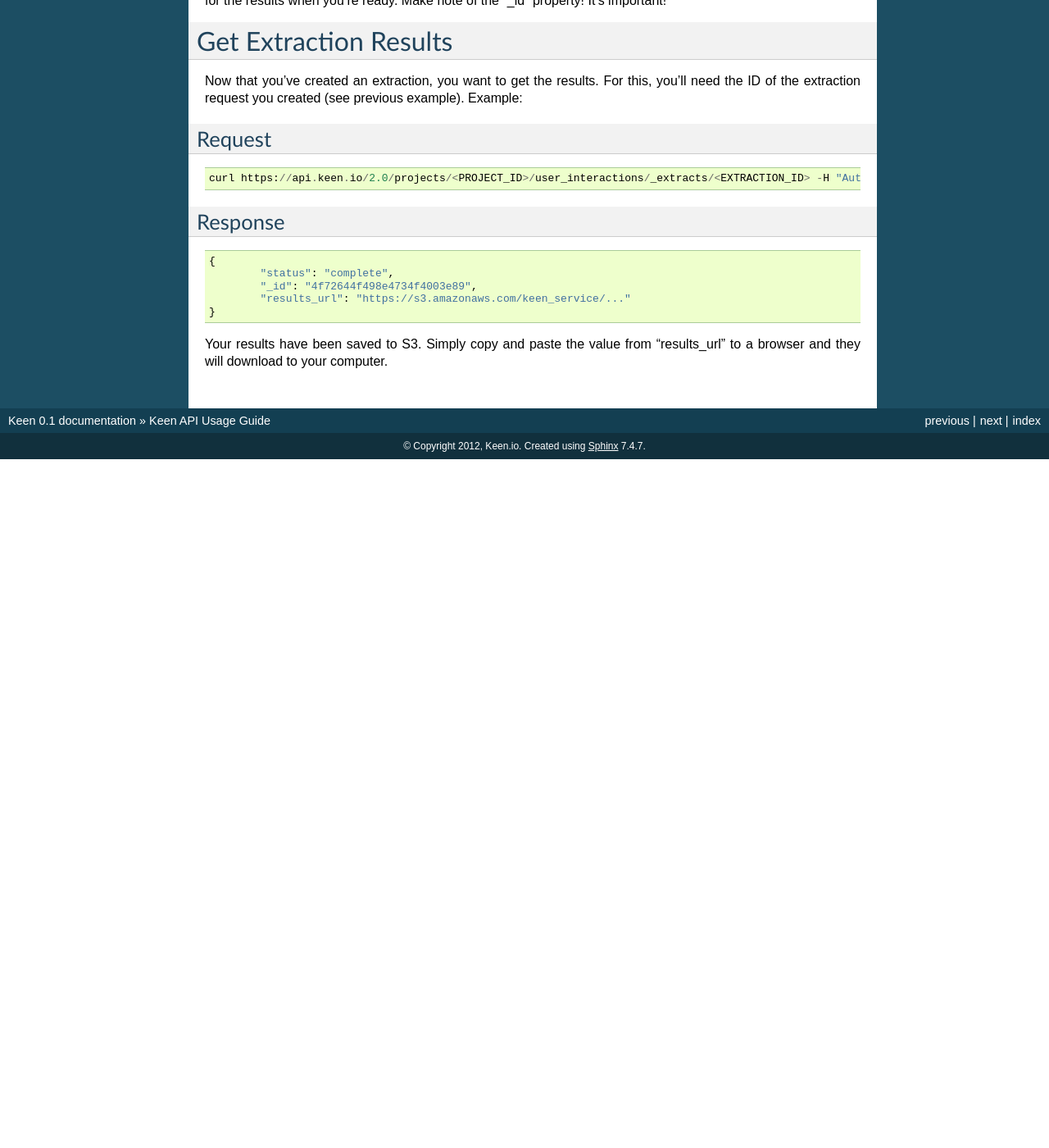
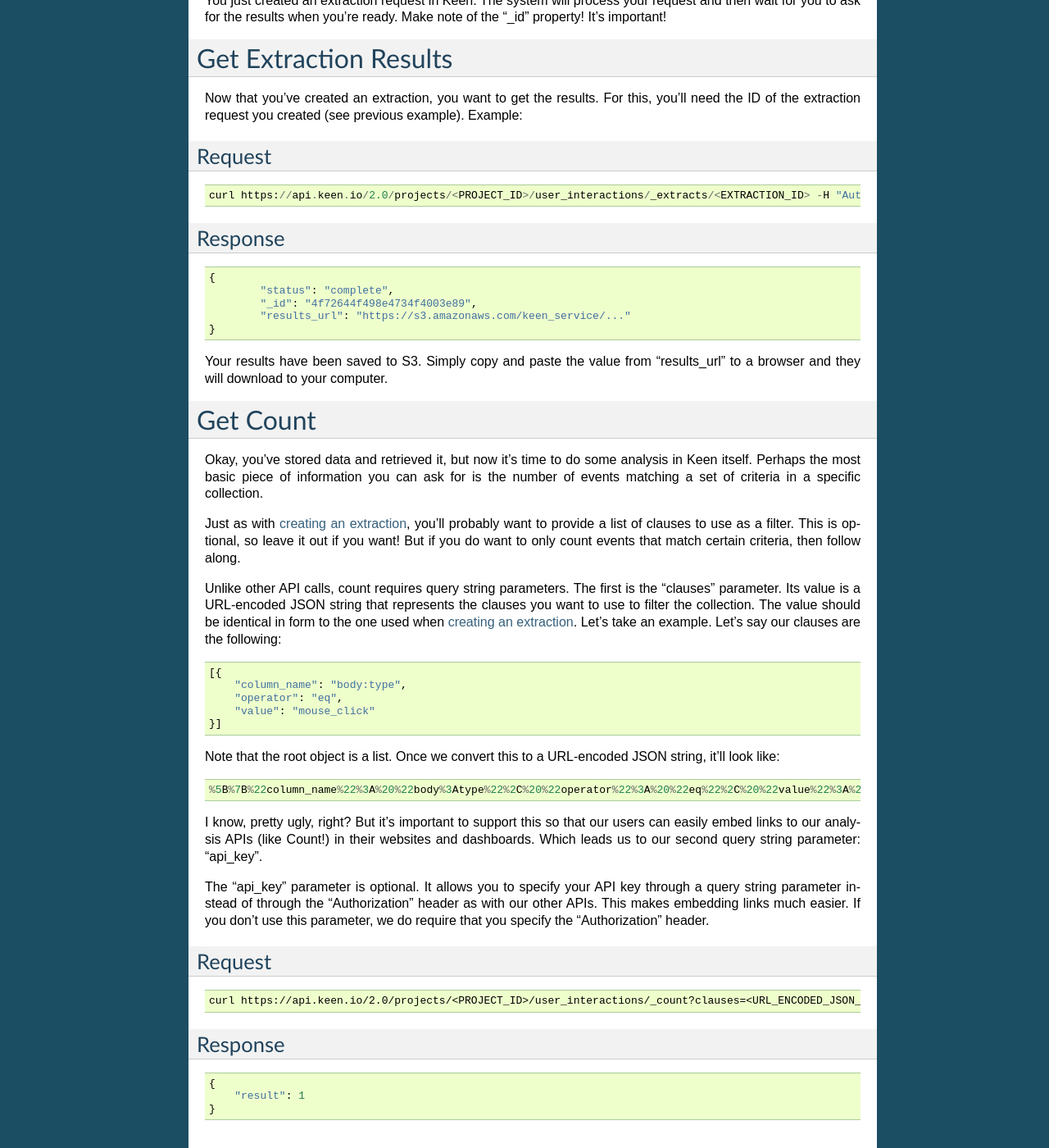
Before and after one commit to keenlabs/Keen-Docs, a Sphinx documentation site: the page built from source/api/usage-guide.rst, in a window 1280 px wide and 1400 px high, scrolled down 3980 px. Shown: the whole window at 82% size. Built offline with Sphinx 7.4.7, drawn with Linux system fonts in a browser that asks for light colours; before the commit the page ends 4540 px from its top, so only the background shows below that; some of the changed text lies outside the part shown.

Commit message:
add count to usage guide

```diff
--- a/source/api/usage-guide.rst
+++ b/source/api/usage-guide.rst
@@ -13,6 +13,7 @@
 * :ref:`Get the names of keys and the types of their values for the events you’ve already stored <collection_schema>`
 * :ref:`Create an extraction request <create_extraction>`
 * :ref:`Get the results of that extraction <get_extraction>`
+* :ref:`Count the number of times an event has occurred <count>`
 
 If you’re looking for the Keen Service API Reference Documentation, go :doc:`here<reference>`. It's great if what you want to see is a list of resources and example payloads!
 
@@ -258,3 +259,51 @@
     }
 
 Your results have been saved to S3. Simply copy and paste the value from "results_url" to a browser and they will download to your computer.
+
+.. _count:
+
+=========
+Get Count
+=========
+
+Okay, you've stored data and retrieved it, but now it's time to do some analysis in Keen itself. Perhaps the most basic piece of information you can ask for is the number of events matching a set of criteria in a specific collection.
+
+Just as with :ref:`creating an extraction<create_extraction>`, you'll probably want to provide a list of clauses to use as a filter. This is optional, so leave it out if you want! But if you do want to only count events that match certain criteria, then follow along.
+
+Unlike other API calls, count requires query string parameters. The first is the "clauses" parameter. Its value is a URL-encoded JSON string that represents the clauses you want to use to filter the collection. The value should be identical in form to the one used when :ref:`creating an extraction<create_extraction>`. Let's take an example. Let's say our clauses are the following:
+
+::
+
+    [{
+        "column_name": "body:type",
+        "operator": "eq",
+        "value": "mouse_click"
+    }]
+
+Note that the root object is a list. Once we convert this to a URL-encoded JSON string, it'll look like:
+
+::
+
+    %5B%7B%22column_name%22%3A%20%22body%3Atype%22%2C%20%22operator%22%3A%20%22eq%22%2C%20%22value%22%3A%20%22mouse_click%22%7D%5D
+
+I know, pretty ugly, right? But it's important to support this so that our users can easily embed links to our analysis APIs (like Count!) in their websites and dashboards. Which leads us to our second query string parameter: "api_key".
+
+The "api_key" parameter is optional. It allows you to specify your API key through a query string parameter instead of through the "Authorization" header as with our other APIs. This makes embedding links much easier. If you don't use this parameter, we do require that you specify the "Authorization" header.
+
+-------
+Request
+-------
+
+::
+
+    curl https://api.keen.io/2.0/projects/<PROJECT_ID>/user_interactions/_count?clauses=<URL_ENCODED_JSON_STRING>&api_key=<API_KEY>"
+
+--------
+Response
+--------
+
+::
+
+    {
+        "result": 1
+    }
```
